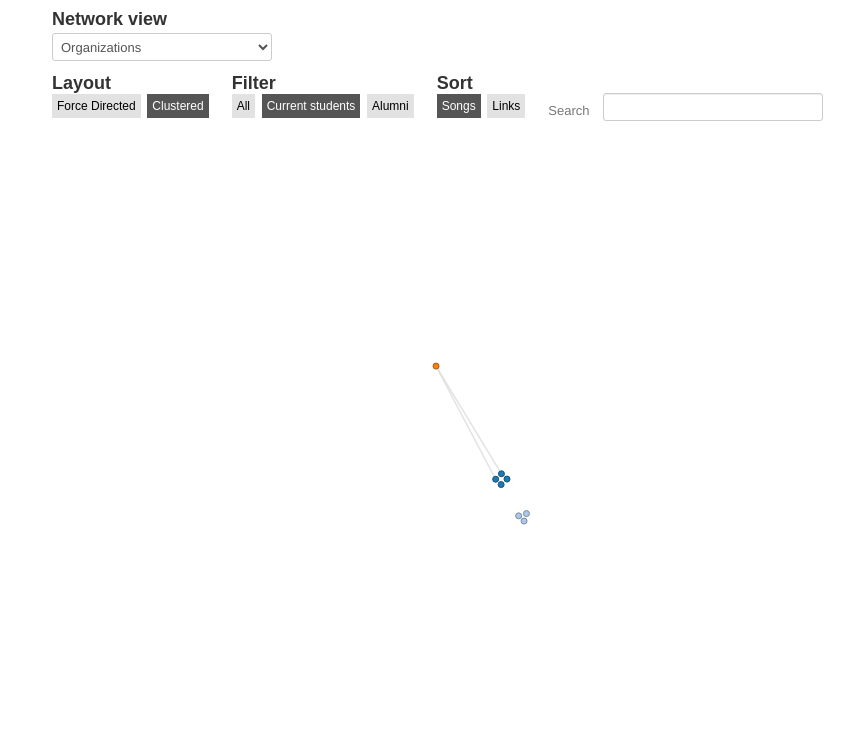
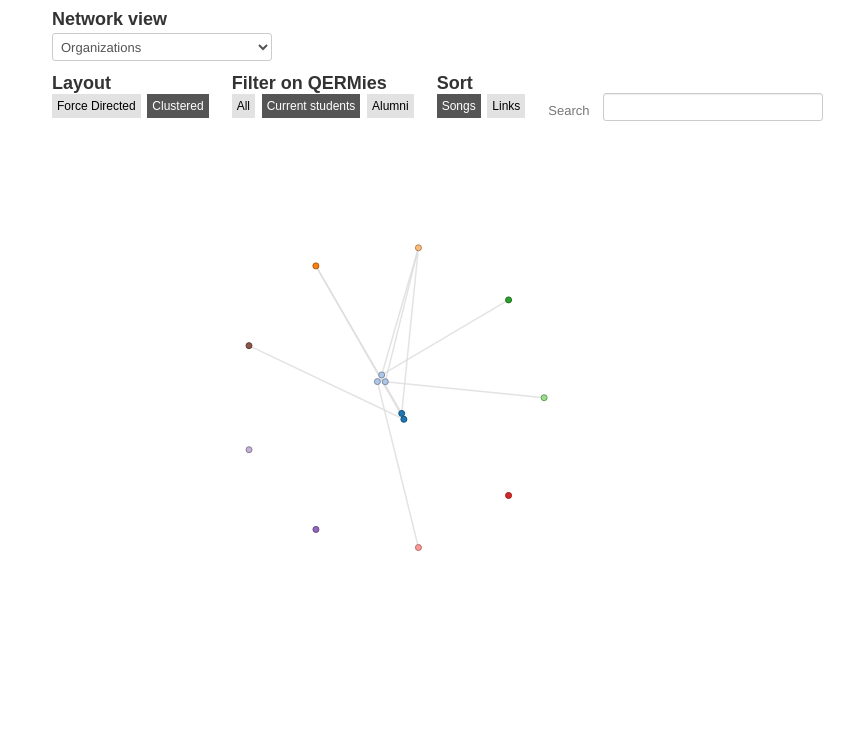
Before and after one commit to nkullman/QERMCollaborations, a plain HTML site: page index.html in a window 1280 px wide. Both pictures are taken after a click on the link "Current students". Shown: the part 62-800 px from the top of the page, without its empty margins (138-992 px from the left). Drawn offline with nearby package versions, Linux system fonts and the light colour scheme.

Commit message:
Node filtering now based on nodes' "status" field

```diff
--- a/index.html
+++ b/index.html
@@ -57,7 +57,7 @@
         <a id="radial" class="active">Clustered</a>
       </div>
       <div id="filters" class="control">
-        <h3>Filter</h3>
+        <h3>Filter on QERMies</h3>
         <a id="all" class="active">All</a>
         <a id="currStudents">Current students</a>
         <a id="alumni">Alumni</a>
--- a/js/vis.js
+++ b/js/vis.js
@@ -106,8 +106,8 @@
 
   Network = function() {
     var allData, charge, curLinksData, curNodesData, filter, filterLinks, filterNodes, force, forceTick, groupCenters, height, hideDetails, layout, link, linkedByIndex, linksG, mapNodes, moveToRadialLayout, neighboring, network, node, nodeColors, nodeCounts, nodesG, radialTick, setFilter, setLayout, setSort, setupData, showDetails, sort, sortedArtists, strokeFor, tooltip, update, updateCenters, updateLinks, updateNodes, width;
-    width = 960;
-    height = 800;
+    width = 720;
+    height = 600;
     allData = [];
     curLinksData = [];
     curNodesData = [];
@@ -244,15 +244,12 @@
       var cutoff, filteredNodes, playcounts;
       filteredNodes = allNodes;
       if (filter === "currStudents" || filter === "alumni") {
-        playcounts = allNodes.map(function(d) {
-          return d.playcount;
-        }).sort(d3.ascending);
-        cutoff = d3.quantile(playcounts, 0.5);
+
         filteredNodes = allNodes.filter(function(n) {
           if (filter === "currStudents") {
-            return n.playcount > cutoff;
+            return n.status !== "alumni";
           } else if (filter === "alumni") {
-            return n.playcount <= cutoff;
+            return n.status !== "student";
           }
         });
       }
```
